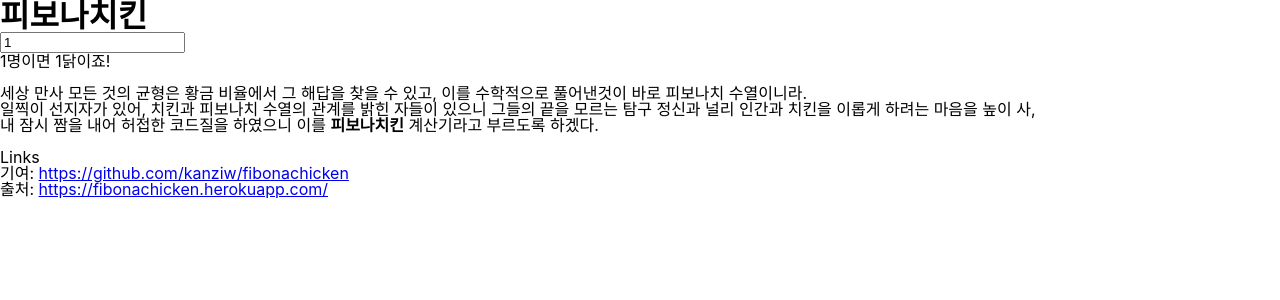
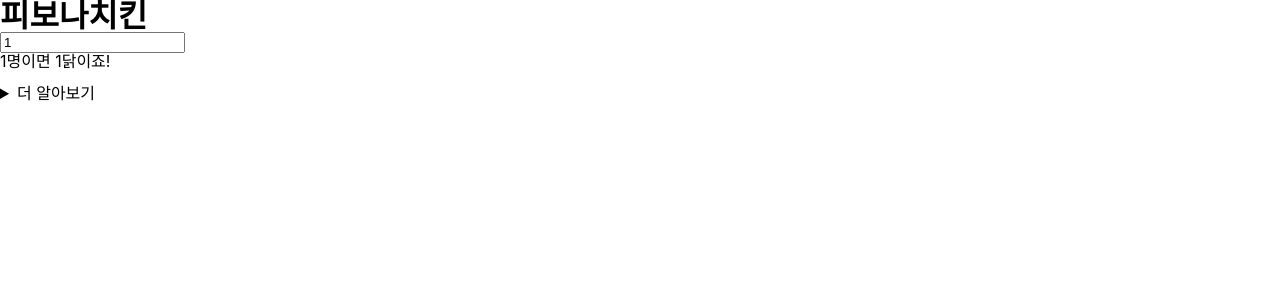
Before and after one commit to kanziw/fibonachicken, a React (Create React App) app: page / in a window 1280 px wide. Shown: the top 300 px of the page. Built offline with nearby package versions, Linux system fonts and the light colour scheme; a web font is replaced by a local one.

Commit message:
Add details

```diff
--- a/src/App.tsx
+++ b/src/App.tsx
@@ -23,19 +23,16 @@
       <input type="number" defaultValue={people} onChange={onChange} />
       <p>{errMessage || `${people}명이면 ${chicken}닭이죠!`}</p>
       <br />
-      <p>
-        세상 만사 모든 것의 균형은 황금 비율에서 그 해답을 찾을 수 있고, 이를 수학적으로 풀어낸것이 바로 피보나치 수열이니라.<br />
-        일찍이 선지자가 있어, 치킨과 피보나치 수열의 관계를 밝힌 자들이 있으니 그들의 끝을 모르는 탐구 정신과 널리 인간과 치킨을 이롭게 하려는 마음을 높이 사,<br />
-        내 잠시 짬을 내어 허접한 코드질을 하였으니 이를 <strong>피보나치킨</strong> 계산기라고 부르도록 하겠다.
-      </p>
-      <br />
-      <>
-        Links
-        <ul>
-          <li>기여: <a href="https://github.com/kanziw/fibonachicken" target="_blank" rel="noreferrer">https://github.com/kanziw/fibonachicken</a></li>
-          <li>출처: <a href="https://fibonachicken.herokuapp.com/" target="_blank" rel="noreferrer">https://fibonachicken.herokuapp.com/</a></li>
-        </ul>
-      </>
+      <details>
+        <summary>더 알아보기</summary>
+        <p>
+          세상 만사 모든 것의 균형은 황금 비율에서 그 해답을 찾을 수 있고, 이를 수학적으로 풀어낸것이 바로 피보나치 수열이니라.<br />
+          일찍이 선지자가 있어, 치킨과 피보나치 수열의 관계를 밝힌 자들이 있으니 그들의 끝을 모르는 탐구 정신과 널리 인간과 치킨을 이롭게 하려는 마음을 높이 사,<br />
+          내 잠시 짬을 내어 허접한 코드질을 하였으니 이를 <strong>피보나치킨</strong> 계산기라고 부르도록 하겠다.
+          <br />
+          출처: <a href="https://fibonachicken.herokuapp.com/" target="_blank" rel="noreferrer">https://fibonachicken.herokuapp.com/</a>
+        </p>
+      </details>
     </>
   )
 }
```
